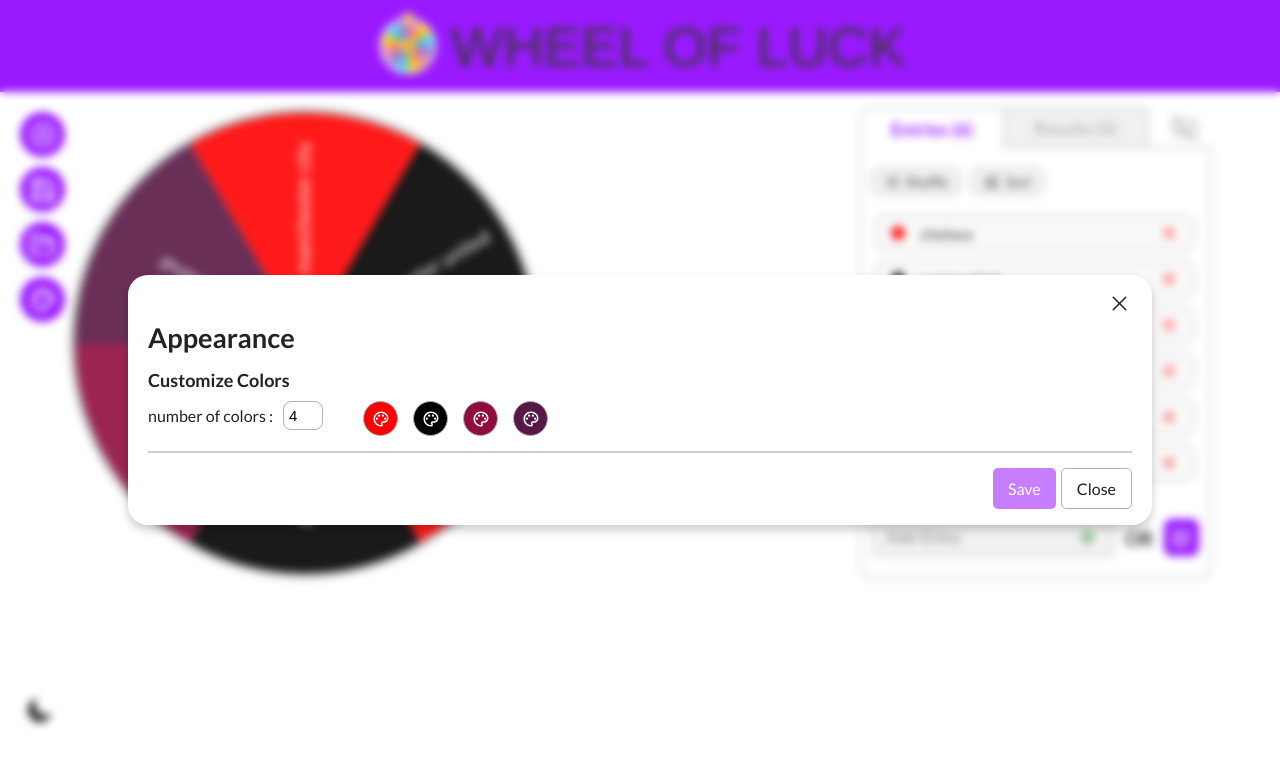
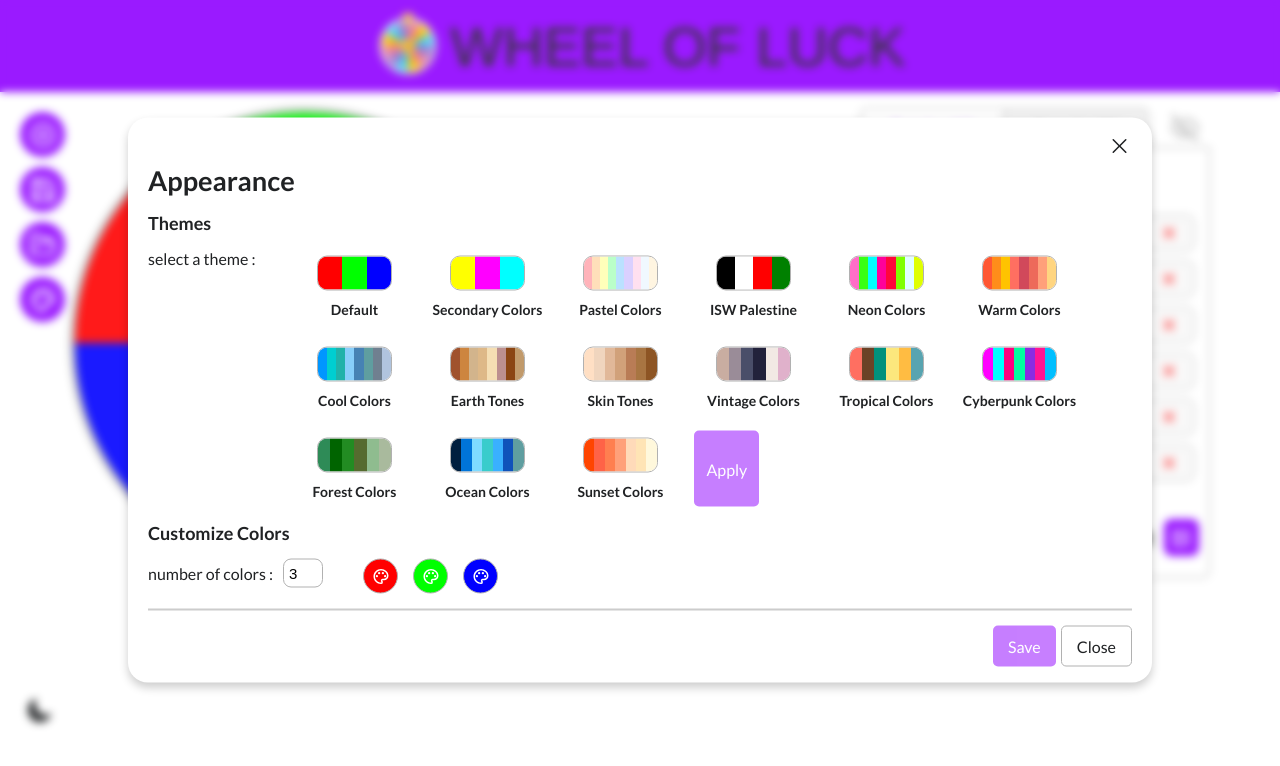
Before and after one commit to YasserCoder/wheel-of-luck, a React (Vite) app: page / in a window 1280 px wide. Both pictures are taken after a click on the button "Customize". Shown: the top 766 px of the page. Built offline with nearby package versions, Linux system fonts and the light colour scheme; a web font is replaced by a local one.

Commit message:
building themes sections

```diff
--- a/src/components/CustomizeBtn.tsx
+++ b/src/components/CustomizeBtn.tsx
@@ -5,10 +5,12 @@ import Modal from "./Modal";
 import MenuItem from "./MenuItem";
 import ModalWrapper from "./ModalWrapper";
 import { useEntries } from "../context/entriesContext";
+import { useOutsideClick } from "../hook/useOutsideClick";
 import { getRandomColor } from "../utils/helpers";
 
 import { MdOutlineColorLens } from "react-icons/md";
 import styles from "./styles/customizeBtn.module.css";
+import themes from "../data/colors.json";
 
 export default function CustomizeBtn() {
     return (
@@ -65,9 +67,10 @@ function Settings({ onClose }: { onClose?: () => void }) {
             handleConfirm={saveChanges}
             onClose={onClose}
         >
-            <div className={styles.customizeClrs}>
+            <Themes setClrs={setClrs} setClrsNbr={setClrsNbr} />
+            <div className={styles.section}>
                 <h3>customize colors </h3>
-                <div className={styles.displayClrs}>
+                <div className={styles.subSection}>
                     <div className={styles.clrsNbr}>
                         <p>number of colors :</p>
                         <input
@@ -86,7 +89,6 @@ function Settings({ onClose }: { onClose?: () => void }) {
                                 index={i}
                                 clrs={clrs}
                                 setClrs={setClrs}
-                                initialColor={clrs[i] || getRandomColor()}
                             />
                         ))}
                     </div>
@@ -96,20 +98,91 @@ function Settings({ onClose }: { onClose?: () => void }) {
     );
 }
 
+type ThemesProps = {
+    setClrsNbr: (val: number) => void;
+    setClrs: (color: string[]) => void;
+};
+
+function Themes({ setClrs, setClrsNbr }: ThemesProps) {
+    const [selectedTheme, setSelectedTheme] = useState("");
+    const ref = useOutsideClick(() => setSelectedTheme(""));
+
+    function applyChanges() {
+        const newTheme = themes[
+            selectedTheme as keyof typeof themes
+        ] as string[];
+        setClrs(newTheme);
+        setClrsNbr(newTheme.length);
+        setSelectedTheme("");
+    }
+    return (
+        <div className={styles.section}>
+            <h3>themes</h3>
+            <div className={styles.subSection}>
+                <p style={{ textWrap: "nowrap" }}>select a theme :</p>
+                <div className={styles.themes}>
+                    {Object.keys(themes).map((key, i) => (
+                        <div
+                            key={i}
+                            ref={ref}
+                            className={styles.theme}
+                            style={
+                                selectedTheme === key
+                                    ? {
+                                          borderColor: "var(--color-violet)",
+                                      }
+                                    : {}
+                            }
+                            onClick={() => {
+                                setSelectedTheme(key);
+                            }}
+                        >
+                            <div className="">
+                                {(
+                                    themes[
+                                        key as keyof typeof themes
+                                    ] as string[]
+                                ).map(
+                                    (clr: string, j: number, arr: string[]) => (
+                                        <span
+                                            key={j}
+                                            style={{
+                                                backgroundColor: clr,
+                                                height: "100%",
+                                                width: `${100 / arr.length}%`,
+                                            }}
+                                        ></span>
+                                    )
+                                )}
+                            </div>
+                            <p>{key}</p>
+                        </div>
+                    ))}
+                    <button
+                        disabled={!selectedTheme}
+                        className={styles.btn}
+                        onClick={applyChanges}
+                    >
+                        Apply
+                    </button>
+                </div>
+            </div>
+        </div>
+    );
+}
+
 type CPProps = {
-    initialColor: string;
     index: number;
     clrs: string[];
     setClrs: (color: string[]) => void;
 };
 
-function ColorPicker({ initialColor, clrs, setClrs, index }: CPProps) {
-    const [color, setColor] = useState(initialColor);
+function ColorPicker({ clrs, setClrs, index }: CPProps) {
+    const color = clrs[index] || getRandomColor();
     const inputRef = useRef<HTMLInputElement>(null);
 
     const handleColorChange = (e: React.ChangeEvent<HTMLInputElement>) => {
         const newColor = e.target.value;
-        setColor(newColor);
         const newArr = clrs.map((clr, i) => (i === index ? newColor : clr));
         setClrs(newArr);
     };
@@ -119,9 +192,9 @@ function ColorPicker({ initialColor, clrs, setClrs, index }: CPProps) {
     };
     useEffect(() => {
         if (index >= clrs.length) {
-            setClrs([...clrs, initialColor]);
+            setClrs([...clrs, color]);
         }
-    }, [clrs, setClrs, initialColor, index]);
+    }, [clrs, setClrs, color, index]);
 
     return (
         <div className={styles.clrPicker}>
--- a/src/components/EntriesProvider.tsx
+++ b/src/components/EntriesProvider.tsx
@@ -49,7 +49,7 @@ export const EntriesProvider = ({
 }) => {
     const [storedEntries, setStoredEntries] =
         useLocalStorageState<EntriesState>(
-            { entries: entries[0], colors: colors[0] },
+            { entries: entries[0], colors: colors.Default },
             "configEntries"
         );
     const [state, dispatchBase] = useReducer(entriesReducer, storedEntries);
--- a/src/components/NewBtn.tsx
+++ b/src/components/NewBtn.tsx
@@ -9,7 +9,7 @@ export default function NewBtn() {
     function handleNewClick() {
         const newState = {
             entries: entries[0],
-            colors: colors[0],
+            colors: colors.Default,
         };
         dispatch({ type: "config/set", payload: newState });
     }
--- a/src/components/styles/customizeBtn.module.css
+++ b/src/components/styles/customizeBtn.module.css
@@ -1,19 +1,62 @@
-.customizeClrs {
+.section {
     display: flex;
     flex-direction: column;
-    gap: 10px;
+    gap: 15px;
     align-self: flex-start;
 }
-.customizeClrs h3 {
+.section h3 {
     font-size: 18px;
     font-weight: 600;
     text-transform: capitalize;
 }
-.displayClrs {
+.subSection {
     display: flex;
     gap: 40px;
     align-items: flex-start;
 }
+.themes {
+    display: flex;
+    justify-content: flex-start;
+    flex-wrap: wrap;
+    gap: 15px;
+}
+.theme {
+    display: flex;
+    flex-direction: column;
+    gap: 10px;
+    align-items: center;
+    width: 118px;
+    overflow: hidden;
+    padding-block: 5px;
+    border: 2px solid transparent;
+    cursor: pointer;
+}
+.theme div {
+    height: 35px;
+    width: 75px;
+    display: flex;
+    border-radius: 10px;
+    overflow: hidden;
+    border: 1px solid var(--color-border);
+}
+.theme p {
+    font-size: 14px;
+    font-weight: 600;
+}
+.btn {
+    border: none;
+    padding: 8px 12px;
+    border-radius: 5px;
+    cursor: pointer;
+    transition-duration: 300ms;
+    background-color: var(--color-violet);
+    color: white;
+}
+.btn:disabled {
+    opacity: 0.5;
+    cursor: not-allowed;
+}
+
 .clrs {
     display: flex;
     justify-content: flex-start;
@@ -27,8 +70,6 @@
     align-items: center;
     text-wrap: nowrap;
 }
-/* .clrsNbr p {
-} */
 .inputNbr {
     outline: none;
     width: 40px;
--- a/src/data/colors.json
+++ b/src/data/colors.json
@@ -1,10 +1,116 @@
-[
-    ["red", "black", "#900C3F", "#581845"],
-    ["#FFC300", "#FF5733", "#C70039", "#900C3F"],
-    ["#DAF7A6", "#FFC300", "#FF5733", "#C70039"],
-    ["#581845", "#DAF7A6", "#FFC300", "#FF5733"],
-    ["#900C3F", "#581845", "#DAF7A6", "#FFC300"],
-    ["#C70039", "#900C3F", "#581845", "#DAF7A6"],
-    ["#FF5733", "#C70039", "#900C3F", "#581845"],
-    ["#FFC300", "#FF5733", "#C70039", "#900C3F"]
-]
+{
+    "Default": ["#FF0000", "#00FF00", "#0000FF"],
+    "Secondary Colors": ["#FFFF00", "#FF00FF", "#00FFFF"],
+    "Pastel Colors": [
+        "#FFB3BA",
+        "#FFDFBA",
+        "#FFFFBA",
+        "#BAFFC9",
+        "#BAE1FF",
+        "#DAD0FF",
+        "#FFE0F0",
+        "#F0F8FF",
+        "#FFF5E1"
+    ],
+    "ISW Palestine": ["#000000", "#FFFFFF", "#FF0000", "#008000"],
+    "Neon Colors": [
+        "#FF6EC7",
+        "#39FF14",
+        "#00FFFF",
+        "#FE019A",
+        "#FF073A",
+        "#7FFF00",
+        "#E0FFFF",
+        "#DFFF00"
+    ],
+    "Warm Colors": [
+        "#FF5733",
+        "#FF8D1A",
+        "#FFC300",
+        "#FF6F61",
+        "#D1495B",
+        "#ED6A5A",
+        "#FFA07A",
+        "#FFD580"
+    ],
+    "Cool Colors": [
+        "#0096FF",
+        "#00CED1",
+        "#20B2AA",
+        "#87CEFA",
+        "#4682B4",
+        "#5F9EA0",
+        "#708090",
+        "#B0C4DE"
+    ],
+    "Earth Tones": [
+        "#A0522D",
+        "#CD853F",
+        "#D2B48C",
+        "#DEB887",
+        "#F5DEB3",
+        "#BC8F8F",
+        "#8B4513",
+        "#C19A6B"
+    ],
+    "Skin Tones": [
+        "#FFDFC4",
+        "#F0D5BE",
+        "#E1B899",
+        "#D1A17A",
+        "#B97C56",
+        "#A87542",
+        "#8D5524"
+    ],
+    "Vintage Colors": [
+        "#C9ADA1",
+        "#9A8C98",
+        "#4A4E69",
+        "#22223B",
+        "#F2E9E4",
+        "#E0B1CB"
+    ],
+    "Tropical Colors": [
+        "#FF6F61",
+        "#6B4226",
+        "#00917C",
+        "#FCE77D",
+        "#FFBC42",
+        "#58A4B0"
+    ],
+    "Cyberpunk Colors": [
+        "#FF00FF",
+        "#00FFFF",
+        "#FF007F",
+        "#00FF9F",
+        "#8A2BE2",
+        "#FF1493",
+        "#00BFFF"
+    ],
+    "Forest Colors": [
+        "#2E8B57",
+        "#006400",
+        "#228B22",
+        "#556B2F",
+        "#8FBC8F",
+        "#A9BA9D"
+    ],
+    "Ocean Colors": [
+        "#001F3F",
+        "#0074D9",
+        "#7FDBFF",
+        "#39CCCC",
+        "#3AB0FF",
+        "#0F52BA",
+        "#5F9EA0"
+    ],
+    "Sunset Colors": [
+        "#FF4500",
+        "#FF6347",
+        "#FF7F50",
+        "#FFA07A",
+        "#FFDAB9",
+        "#FFE4B5",
+        "#FFF8DC"
+    ]
+}
```
